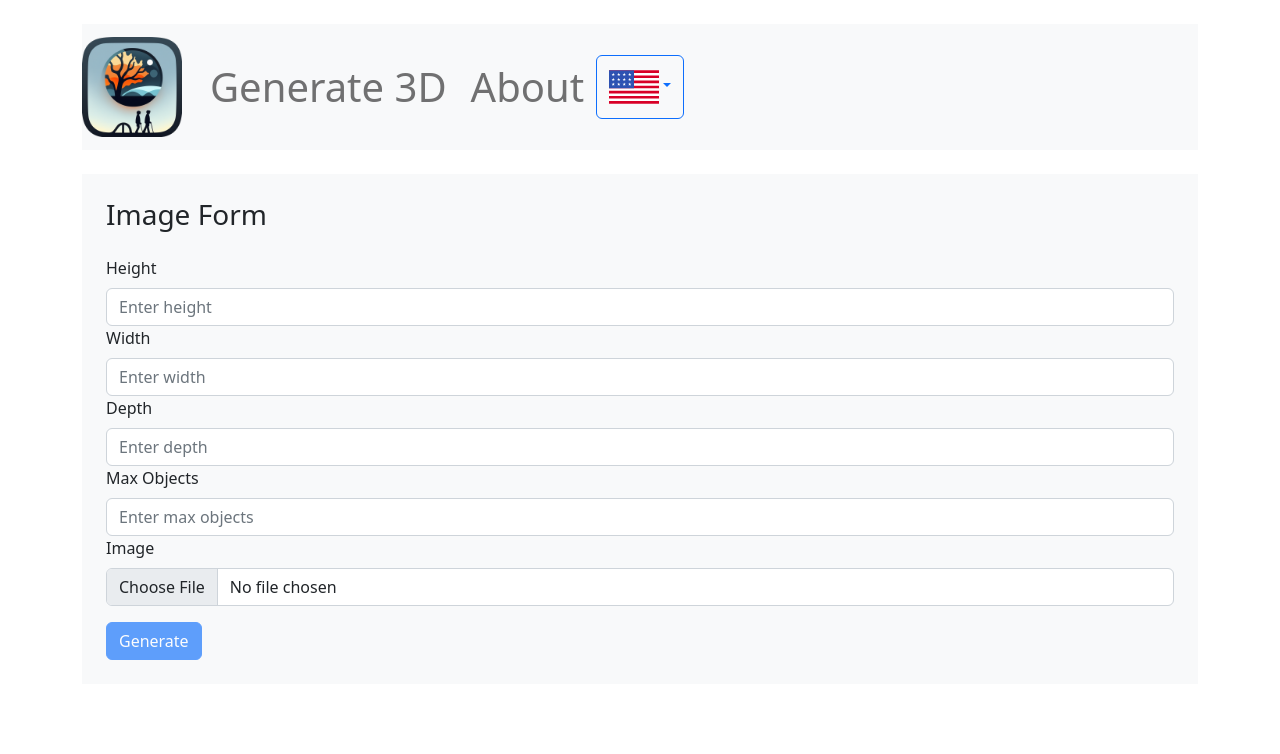
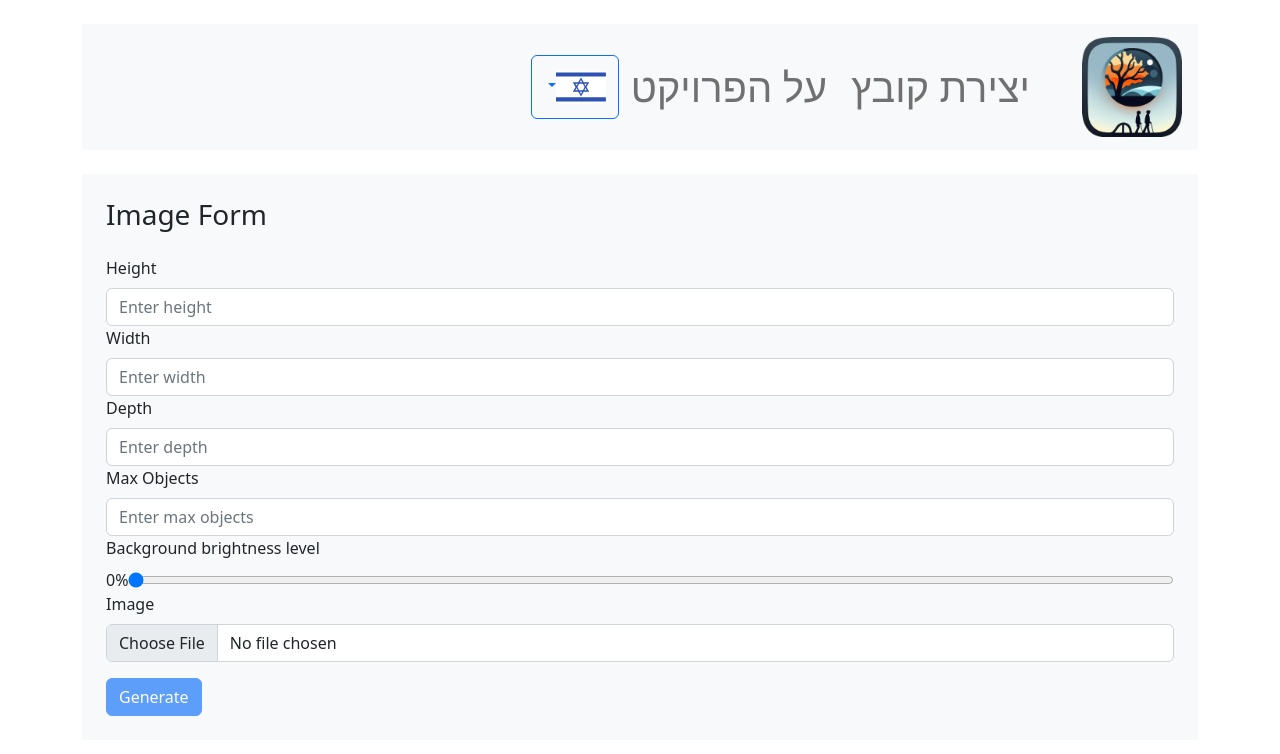
Before and after one commit to Ido-Cohen/TheUnseenView, a React (Create React App) app: page /generate in a window 1280 px wide. Shown: the top 754 px of the page. Built offline with nearby package versions, Linux system fonts and the light colour scheme.

Commit message:
UI Commit

```diff
--- a/src/Components/App/components/About.js
+++ b/src/Components/App/components/About.js
@@ -1,10 +1,11 @@
 import React from 'react';
-import { Container, Row, Col, Card } from 'react-bootstrap';
+import {Card, Col, Container, Row} from 'react-bootstrap';
 import shalva from '../New_SHALVA_Logo_English.png';
 import alin from '../alin.png';
 
 const About = () => {
     return (
+        <div dir={"ltr"}>
             <Container className="my-5">
                 <h1 className="text-center mb-4">About Us</h1>
 
@@ -14,7 +15,9 @@ const About = () => {
                             <Card.Body>
                                 <Card.Title>Our Project</Card.Title>
                                 <Card.Text>
-                                We are a team of two software engineering students working on a project that involves generating a 3D STL file from a 2D image, which can then be printed on a 3D printer.
+                                    We are a team of two software engineering students working on a project that
+                                    involves generating a 3D STL file from a 2D image, which can then be printed on a 3D
+                                    printer.
                                 </Card.Text>
                             </Card.Body>
                         </Card>
@@ -25,7 +28,8 @@ const About = () => {
                             <Card.Body>
                                 <Card.Title>Our Images</Card.Title>
                                 <Card.Text>
-                                Here are some of the images that we have converted to 3D STL files using our software.
+                                    Here are some of the images that we have converted to 3D STL files using our
+                                    software.
                                 </Card.Text>
                             </Card.Body>
                         </Card>
@@ -35,7 +39,7 @@ const About = () => {
                 <Row className="mb-5">
                     <Col md={4}>
                         <Card className="shadow-sm">
-                        <Card.Img variant="top" src="https://via.placeholder.com/400x300" />
+                            <Card.Img variant="top" src="https://via.placeholder.com/400x300"/>
                             <Card.Body>
                                 <Card.Title>Image 1</Card.Title>
                             </Card.Body>
@@ -44,7 +48,7 @@ const About = () => {
 
                     <Col md={4}>
                         <Card className="shadow-sm">
-                        <Card.Img variant="top" src="https://via.placeholder.com/400x300" />
+                            <Card.Img variant="top" src="https://via.placeholder.com/400x300"/>
                             <Card.Body>
                                 <Card.Title>Image 2</Card.Title>
                             </Card.Body>
@@ -53,7 +57,7 @@ const About = () => {
 
                     <Col md={4}>
                         <Card className="shadow-sm">
-                        <Card.Img variant="top" src="https://via.placeholder.com/400x300" />
+                            <Card.Img variant="top" src="https://via.placeholder.com/400x300"/>
                             <Card.Body>
                                 <Card.Title>Image 3</Card.Title>
                             </Card.Body>
@@ -67,20 +71,23 @@ const About = () => {
 
                         <Row className="justify-content-center align-items-center">
                             <Col md={3}>
-                            <img src={shalva} alt="Enterprise 1" className="img-fluid my-2" />
+                                <img src={shalva} alt="Enterprise 1" className="img-fluid my-2"/>
                             </Col>
 
                             <Col md={3}>
-                            <img src={alin} alt="Enterprise 2" className="img-fluid my-2" />
+                                <img src={alin} alt="Enterprise 2" className="img-fluid my-2"/>
                             </Col>
 
                             <Col md={3}>
-                            <img src="https://via.placeholder.com/200x100" alt="Enterprise 3" className="img-fluid my-2" />
+                                <img src="https://via.placeholder.com/200x100" alt="Enterprise 3"
+                                     className="img-fluid my-2"/>
                             </Col>
                         </Row>
                     </Col>
                 </Row>
             </Container>
+        </div>
+
     );
 };
 
--- a/src/Components/App/components/AboutHE.js
+++ b/src/Components/App/components/AboutHE.js
@@ -8,17 +8,16 @@ const About = () => {
         <div dir={'rtl'}>
 
             <Container className="my-5">
-                <h1 className="text-center mb-4">About Us</h1>
+                <h1 className="text-center mb-4">קצת עלינו</h1>
 
                 <Row className="mb-5">
                     <Col md={6}>
                         <Card className="shadow-sm">
                             <Card.Body>
-                                <Card.Title>Our Project</Card.Title>
+                                <Card.Title>הפרויקט שלנו</Card.Title>
                                 <Card.Text>
-                                    We are a team of two software engineering students working on a project that
-                                    involves generating a 3D STL file from a 2D image, which can then be printed on a 3D
-                                    printer.
+                                    אנחנו צוות של שני סטודנטים להנדסת תוכנה במכללת עזריאלי שעובדים על פרויקט שכולל יצירת קובץ STL מתמונה דו מימדית, שאותה ניתן להדפיס על גבי תלת-מימד
+                                    מדפסת.
                                 </Card.Text>
                             </Card.Body>
                         </Card>
@@ -27,10 +26,9 @@ const About = () => {
                     <Col md={6}>
                         <Card className="shadow-sm">
                             <Card.Body>
-                                <Card.Title>Our Images</Card.Title>
+                                <Card.Title>קצת דוגמאות</Card.Title>
                                 <Card.Text>
-                                    Here are some of the images that we have converted to 3D STL files using our
-                                    software.
+                                    להלן כמה מהתמונות שמהרנו לקבצי STL באמצעות המודל שפיתחנו.
                                 </Card.Text>
                             </Card.Body>
                         </Card>
@@ -68,7 +66,7 @@ const About = () => {
 
                 <Row>
                     <Col>
-                        <h2 className="text-center mb-4">Enterprises We Work With</h2>
+                        <h2 className="text-center mb-4">מוסדות שאנחנו עובדים איתם</h2>
 
                         <Row className="justify-content-center align-items-center">
                             <Col md={3}>
--- a/src/Components/App/components/Generate.js
+++ b/src/Components/App/components/Generate.js
@@ -13,7 +13,11 @@ function Generate({onGenerate}) {
     const [maxObjects, setMaxObjects] = useState("");
     const [image, setImage] = useState(null);
     const [isFormValid, setIsFormValid] = useState(false);
+    const [percentage, setPercentage] = useState(0);
 
+    const handlePercentageChange = (event) => {
+        setPercentage(event.target.value);
+    };
 
     const Loader = () => (
         <div className="loader">
@@ -81,6 +85,7 @@ function Generate({onGenerate}) {
             depth,
             maxObjects,
             image,
+            percentage
         });
         setLoading(true);
         try {
@@ -171,6 +176,21 @@ function Generate({onGenerate}) {
                         }}
                     />
                 </Form.Group>
+                <Form.Group controlId="formPercentageSlider">
+                    <Form.Label>Background brightness level</Form.Label>
+                    <div className="d-flex align-items-center">
+                        <div className="mr-2">{percentage}%</div>
+                        <input
+                            type="range"
+                            min="0"
+                            max="100"
+                            step="1"
+                            value={percentage}
+                            onChange={handlePercentageChange}
+                            className="form-control-range flex-grow-1"
+                        />
+                    </div>
+                </Form.Group>
                 <Form.Group controlId="image">
                     <Form.Label>Image</Form.Label>
                     <Form.Control
--- a/src/Components/App/components/GenerateHE.js
+++ b/src/Components/App/components/GenerateHE.js
@@ -13,7 +13,11 @@ function Generate({onGenerate}) {
     const [maxObjects, setMaxObjects] = useState("");
     const [image, setImage] = useState(null);
     const [isFormValid, setIsFormValid] = useState(false);
+    const [percentage, setPercentage] = useState(0);
 
+    const handlePercentageChange = (event) => {
+        setPercentage(event.target.value);
+    };
 
     const Loader = () => (
         <div className="loader">
@@ -171,11 +175,27 @@ function Generate({onGenerate}) {
                         }}
                     />
                 </Form.Group>
+                <Form.Group controlId="formPercentageSlider">
+                    <Form.Label>רמת בהירות רקע</Form.Label>
+                    <div className="d-flex align-items-center">
+                        <div className="mr-2">{percentage}%</div>
+                        <input
+                            type="range"
+                            min="0"
+                            max="100"
+                            step="1"
+                            value={percentage}
+                            onChange={handlePercentageChange}
+                            className="form-control-range flex-grow-1"
+                        />
+                    </div>
+                </Form.Group>
                 <Form.Group controlId="image">
                     <Form.Label>תמונה</Form.Label>
                     <Form.Control
                         type="file"
                         name="image"
+                        lang={"he"}
                         onChange={(e) => {
                             handleInputChange(e);
                             handleFormValidation();
--- a/src/Components/Layout/MyNavbar.js
+++ b/src/Components/Layout/MyNavbar.js
@@ -1,20 +1,27 @@
 import React, {useState} from "react";
-import {Link} from "react-router-dom";
+import {Link, useNavigate} from "react-router-dom";
 import logo from "../App/logo.png";
 import {Dropdown, DropdownButton} from "react-bootstrap";
 import {IL, US} from 'country-flag-icons/react/3x2'
 
 const Navbar = () => {
-    const [language, setLanguage] = useState("English");
-
+    const [language, setLanguage] = useState("Hebrew");
+    const navigate = useNavigate();
     const handleLanguageChange = (lang) => {
+        if (language !== lang) {
+            if (lang === "English") {
+                navigate(window.location.pathname.replace("/he", ""))
+            } else {
+                navigate(`/he${window.location.pathname}`)
+            }
+        }
         setLanguage(lang);
     };
 
     return (
         <nav className="navbar navbar-expand-lg navbar-light bg-light mb-4"
              dir={language === "English" ? 'ltr' : 'rtl'}>
-            <Link to="/about" className="navbar-brand">
+            <Link to={language === "English" ? "/about" : "/he/about"} className="navbar-brand">
                 <img
                     src={logo}
                     alt="Logo"
```
Also changed, not shown: src/Components/App/components/New_SHALVA_Logo_English.png (added), src/Components/App/logo.png. Lines whose indentation alone changed are shown as unchanged.
